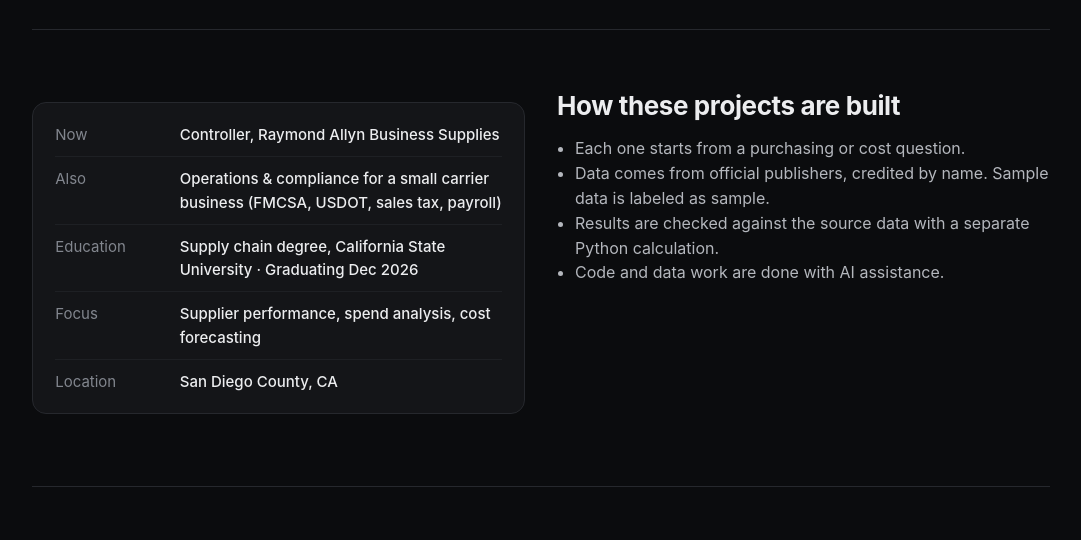
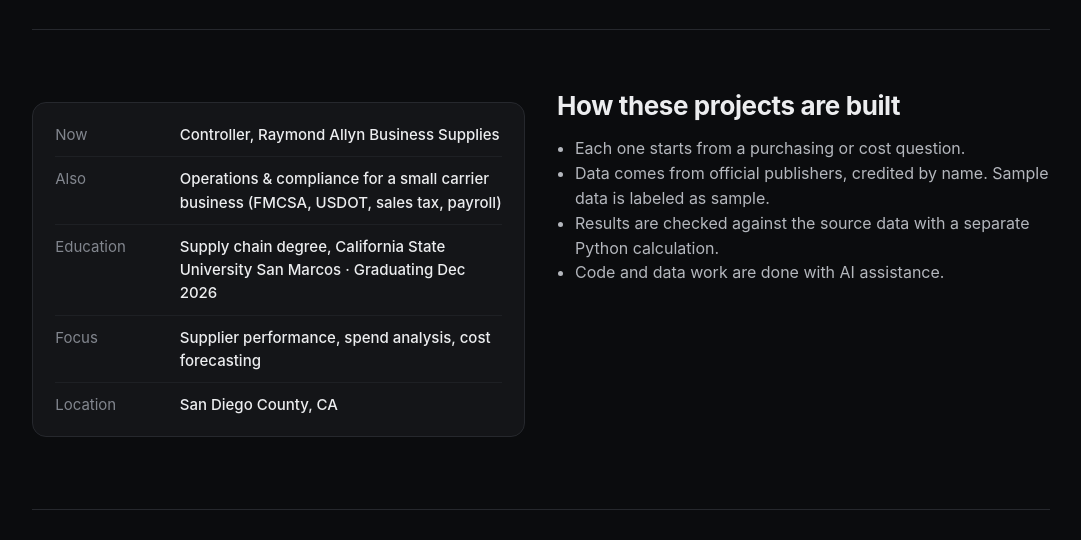
Before and after one commit to kaiserwilhelmi/kaiserwilhelmi.github.io, a plain HTML site: page about/index.html in a window 1280 px wide. Shown: the part 200-740 px from the top of the page, without its empty margins (99-1180 px from the left). Drawn offline with Linux system fonts and the light colour scheme.

Commit message:
Name CSU San Marcos on About page
Co-Authored-By: Claude Opus 5.5 <noreply@anthropic.com>
Claude-Session: https://claude.ai/code/session_01KebTVtX35T7TKVzivyab6m

```diff
--- a/about/index.html
+++ b/about/index.html
@@ -88,7 +88,7 @@ nav .links a.on { color: var(--text); }
   <dl class="facts">
       <div><dt>Now</dt><dd>Controller, Raymond Allyn Business Supplies</dd></div>
       <div><dt>Also</dt><dd>Operations &amp; compliance for a small carrier business (FMCSA, USDOT, sales tax, payroll)</dd></div>
-      <div><dt>Education</dt><dd>Supply chain degree, California State University · Graduating Dec 2026</dd></div>
+      <div><dt>Education</dt><dd>Supply chain degree, California State University San Marcos · Graduating Dec 2026</dd></div>
       <div><dt>Focus</dt><dd>Supplier performance, spend analysis, cost forecasting</dd></div>
       <div><dt>Location</dt><dd>San Diego County, CA</dd></div>
     </dl>
```
